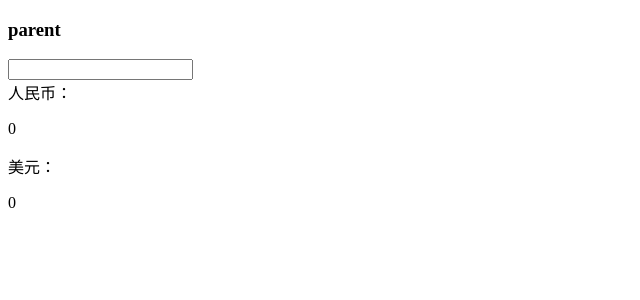
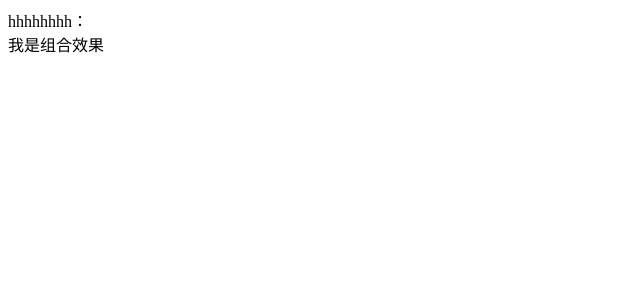
Before and after one commit to yanzhiqing/react-learn-demo, a React (Create React App) app: page / in a window 1280 px wide. Shown: the top 300 px of the page, without its empty margins (0-640 px from the left). Built offline with nearby package versions, Linux system fonts and the light colour scheme.

Commit message:
组合&继承

```diff
--- a/src/app.jsx
+++ b/src/app.jsx
@@ -9,7 +9,8 @@ import React, { Component } from "react";
 // import FormDemo from "./FormDemo";
 // import RefsAndDOM from "./RefsAndDOM";
 // import RefsForm from "./RefsForm";
-import Parent from "./components/parent";
+// import Parent from "./components/parent";
+import Compose from "./compose";
 
 // 用类的形式创建组件，Hook形式
 class App extends React.Component{
@@ -55,7 +56,11 @@ class App extends React.Component{
 
         {/* <RefsForm/> */}
 
-        <Parent/>
+        {/* <Parent/> */}
+
+        <Compose>
+          <div>我是组合效果</div>
+        </Compose>
 
       </div>
     )
--- /dev/null
+++ b/src/compose.jsx
@@ -0,0 +1,13 @@
+import  React from "react"
+
+export default class Compose extends React.Component{
+
+  render(){
+    return(
+      <div>
+        hhhhhhhh：
+        {this.props.children}
+      </div>
+    )
+  }
+}
```
Also changed, not shown: 1 other file (tests, documents, lock files or other folders).
